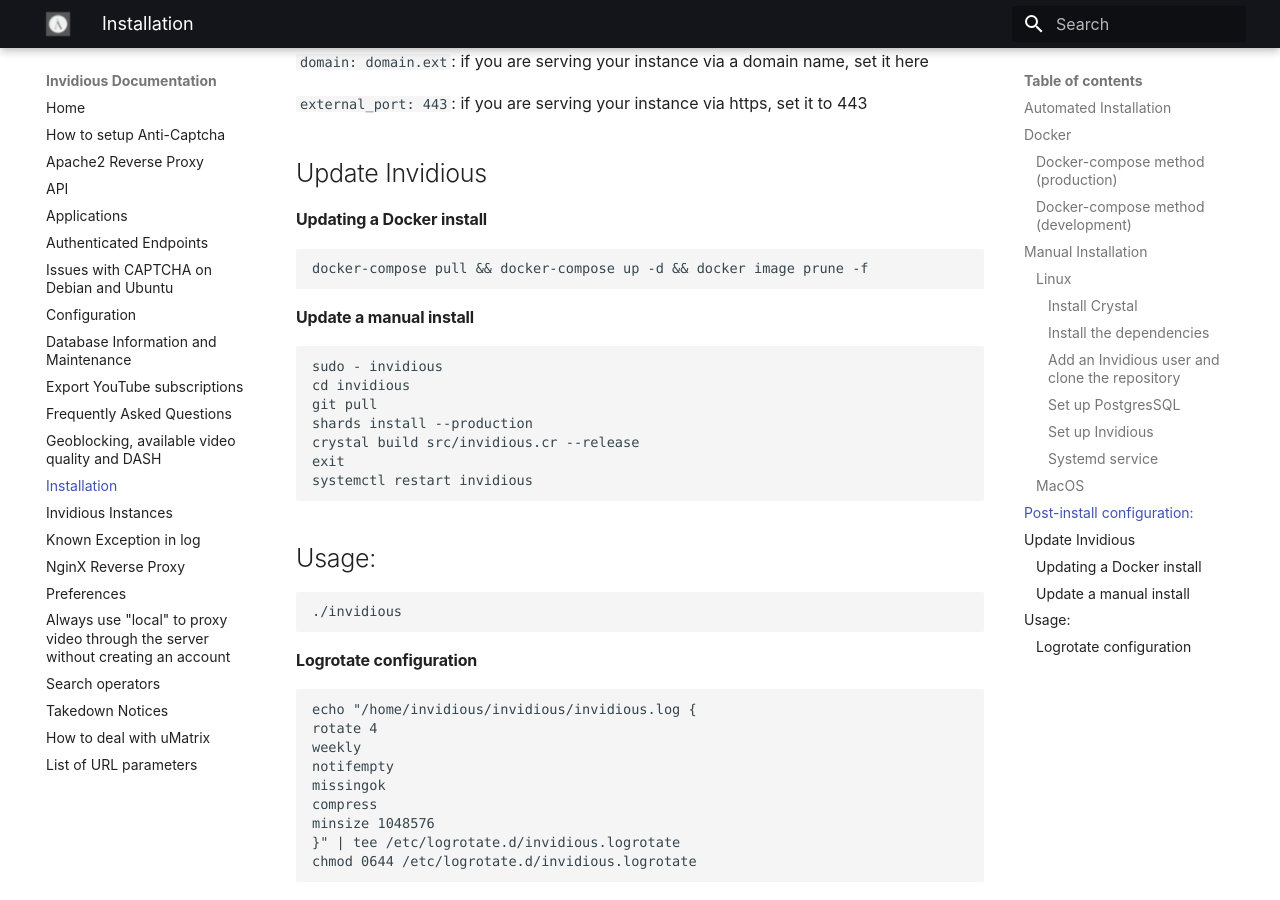
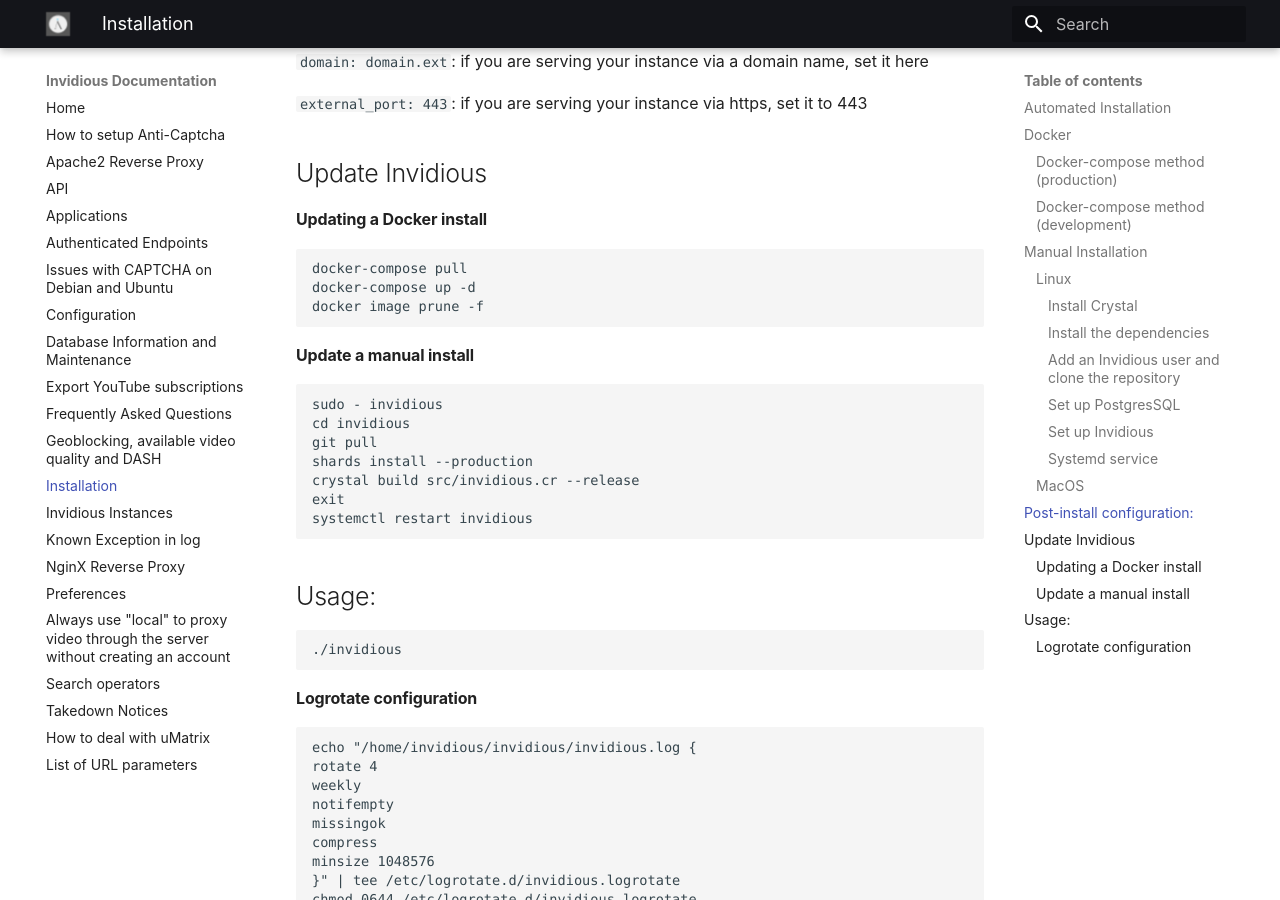
Before and after one commit to iv-org/documentation, an MkDocs documentation site: the page built from docs/installation.md, in a window 1280 px wide and 900 px high, scrolled down 4626 px. Built offline with MkDocs 1.6.1 and Material for MkDocs 9.7.7, drawn with Linux system fonts in a browser that asks for light colours.

````diff
--- a/docs/installation.md
+++ b/docs/installation.md
@@ -218,7 +218,9 @@ If you use a reverse proxy, you **must** configure invidious to properly serve r
 
 #### Updating a Docker install
 ```bash
-docker-compose pull && docker-compose up -d && docker image prune -f
+docker-compose pull
+docker-compose up -d
+docker image prune -f
 ```
 
 #### Update a manual install
````
